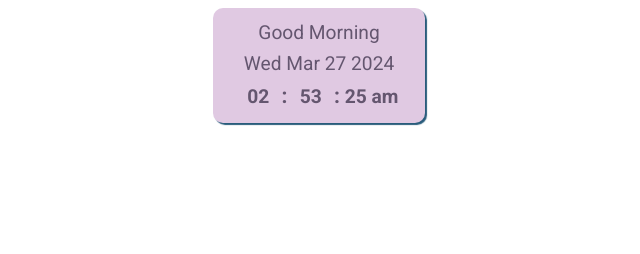
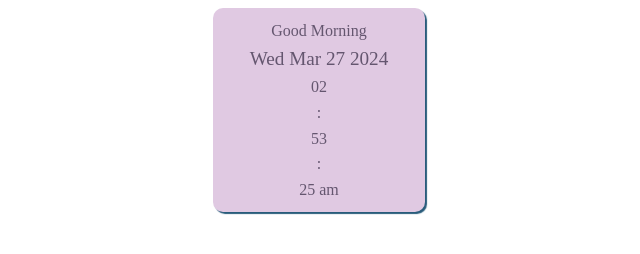
Before and after one commit to pennymona/notion, a plain HTML site: page index.html in a window 1280 px wide. Shown: the whole page, without its empty margins (321-961 px from the left). Drawn offline with Linux system fonts and the light colour scheme.

Commit message:
Update index.html

```diff
--- a/index.html
+++ b/index.html
@@ -50,38 +50,15 @@ h1 {
     box-shadow: none;
 }
 
-.clock {
-    display: inline-block;
-    font-family: 'Roboto', sans-serif;
-    font-weight: bold;
-    font-size: 1.2em;
-    /* padding-left: 20px; */
-}
-
-.time {
-    display: inline-block;
-    min-width: 37px;
-}
-
-.colon {
-    font-size: 1.1em;
-    display: inline-block;
-}
-
 .date {
     display: block;
     min-width: 162px;
     /* padding-right: 30px; */
     /* border-right: 2px solid #295C7B; */
-    font-family: 'Roboto', sans-serif;
+    font-family: 'Times New Roman', serif;
     font-size: 1.2em;
 }
-.greet{
 
-    min-width: 162px;
-    /* padding-right: 30px; */
-    font-family: 'Roboto', sans-serif;
-    font-size: 1.2em;
 }
 
     </style>
```
